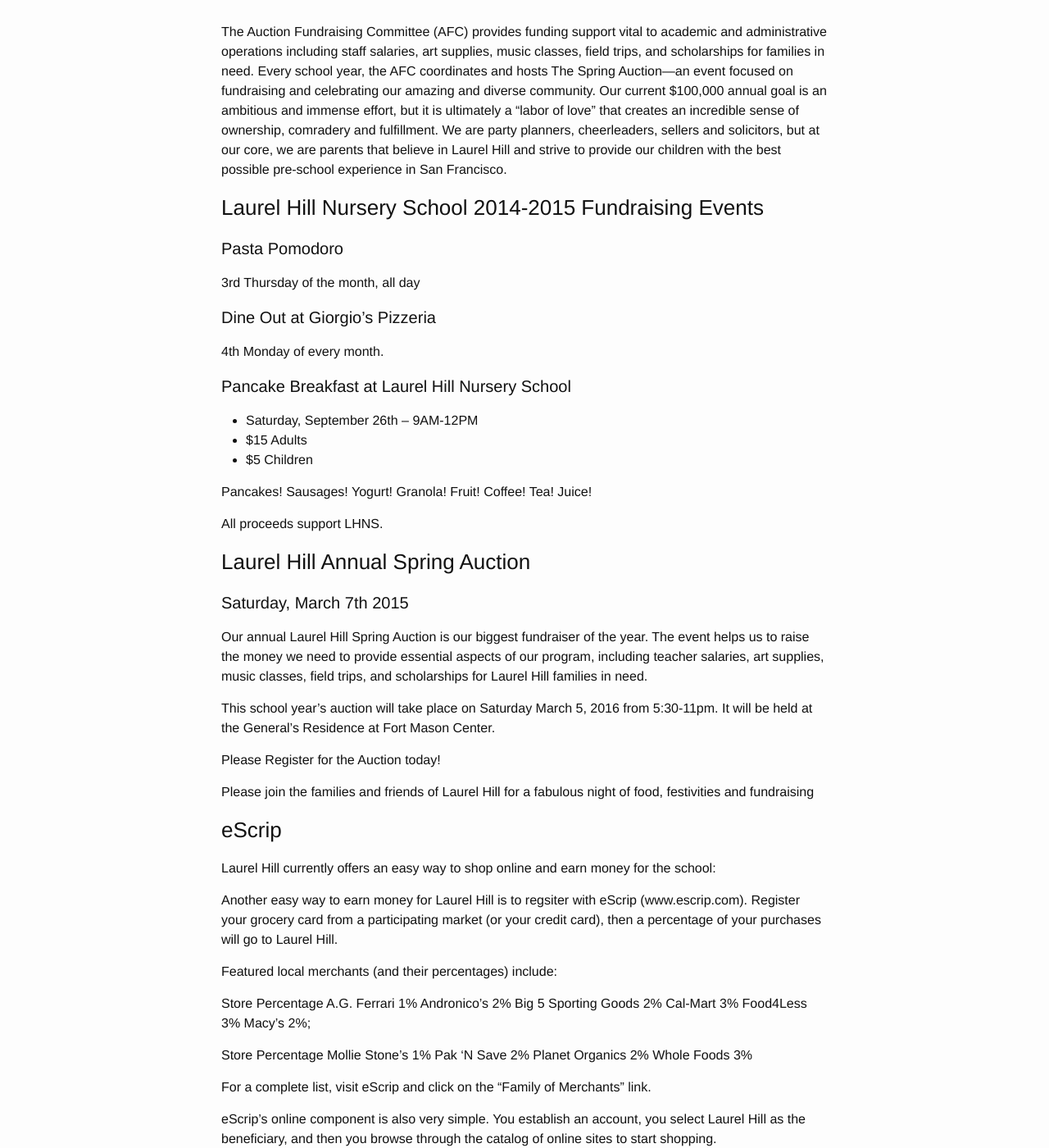
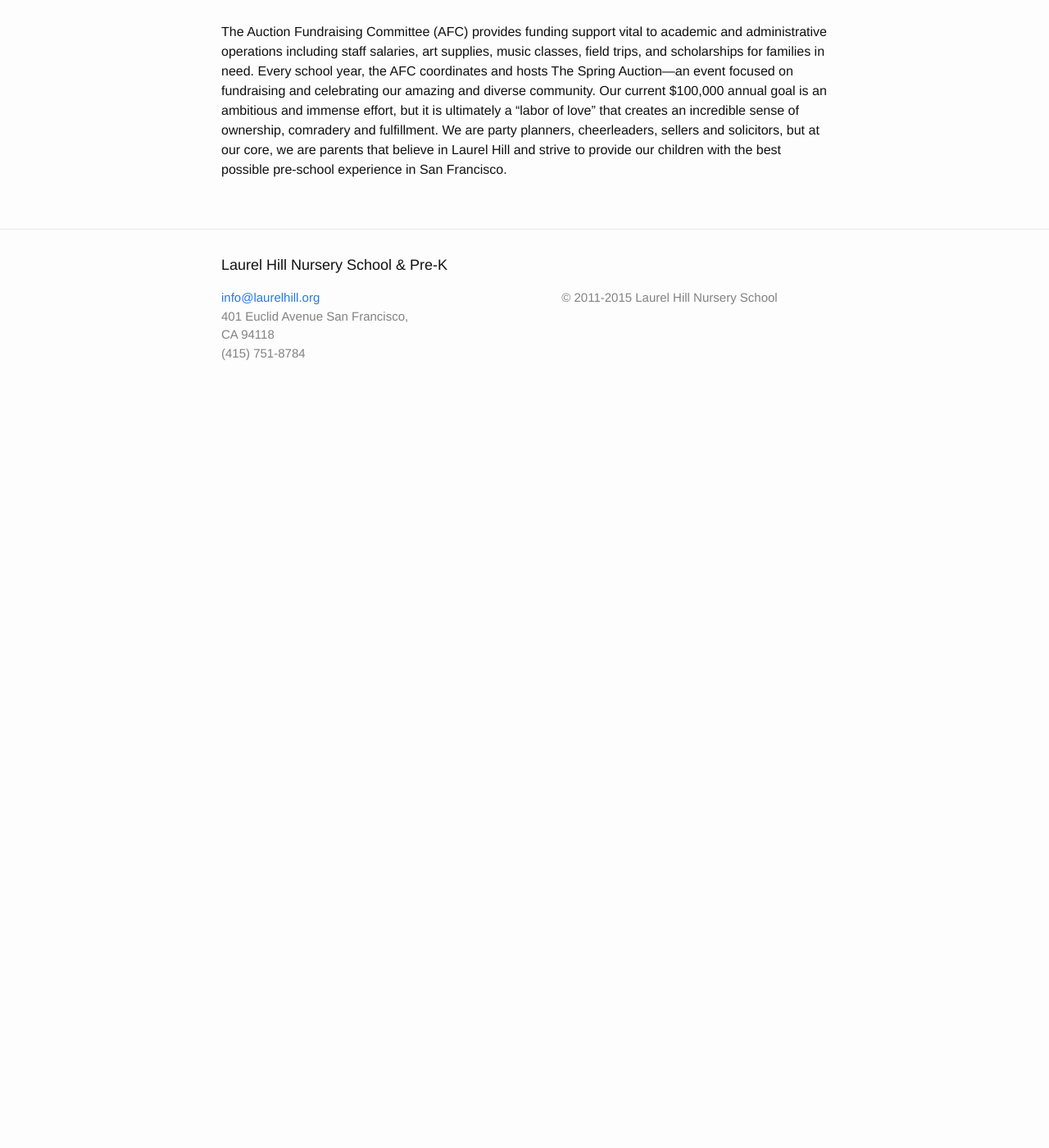
Before and after one commit to saliemchiu/lhns, a Jekyll site: the page built from _about_us/fundraising.md, in a window 1280 px wide and 1400 px high, scrolled down 446 px. Shown: the whole window at 82% size. Built offline with Jekyll 4.4.1, drawn with Linux system fonts in a browser that asks for light colours; after the commit the page ends 948 px from its top, so only the background shows below that; some of the changed text lies outside the part shown.

```diff
--- a/_about_us/fundraising.md
+++ b/_about_us/fundraising.md
@@ -11,117 +11,3 @@ Community Fundraising reinforces our bond as a community through collaborative s
 ## Auction
 
 The Auction Fundraising Committee (AFC) provides funding support vital to academic and administrative operations including staff salaries, art supplies, music classes, field trips, and scholarships for families in need.  Every school year, the AFC coordinates and hosts The Spring Auction—an event focused on fundraising and celebrating our amazing and diverse community. Our current $100,000 annual goal is an ambitious and immense effort, but it is ultimately a “labor of love” that creates an incredible sense of ownership, comradery and fulfillment. We are party planners, cheerleaders, sellers and solicitors, but at our core, we are parents that believe in Laurel Hill and strive to provide our children with the best possible pre-school experience in San Francisco.
-
-
-### Laurel Hill Nursery School 2014-2015 Fundraising Events
-
-#### Pasta Pomodoro
-3rd Thursday of the month, all day
-
-#### Dine Out at Giorgio’s Pizzeria
-4th Monday of every month.
-
-#### Pancake Breakfast at Laurel Hill Nursery School
-
-* Saturday, September 26th – 9AM-12PM
-* $15 Adults
-* $5 Children
-
-Pancakes! Sausages! Yogurt! Granola! Fruit! Coffee! Tea! Juice!
-
-All proceeds support LHNS.
-
-### Laurel Hill Annual Spring Auction
-
-#### Saturday, March 7th 2015
-
-Our annual Laurel Hill Spring Auction is our biggest fundraiser of the year.
-The event helps us to raise the money we need to provide essential aspects of our program, including teacher salaries, art supplies, music classes, field trips, and scholarships for Laurel Hill families in need.
-
-This school year’s auction will take place on Saturday March 5, 2016 from 5:30-11pm. It will be held at the General’s Residence at Fort Mason Center.
-
-Please Register for the Auction today!
-
-Please join the families and friends of Laurel Hill for a fabulous night of food, festivities and fundraising
-
-
-### eScrip
-
-Laurel Hill currently offers an easy way to shop online and earn money for the school:
-
-Another easy way to earn money for Laurel Hill is to regsiter with eScrip (www.escrip.com). Register your grocery card from a participating market (or your credit card), then a percentage of your purchases will go to Laurel Hill.
-
-Featured local merchants (and their percentages) include:
-
-Store 	Percentage
-A.G. Ferrari 	1%
-Andronico’s 	2%
-Big 5 Sporting Goods 	2%
-Cal-Mart 	3%
-Food4Less 	3%
-Macy’s 	2%;
-
-Store 	Percentage
-Mollie Stone’s 	1%
-Pak ‘N Save 	2%
-Planet Organics 	2%
-Whole Foods 	3%
-
-For a complete list, visit eScrip and click on the “Family of Merchants” link.
-
-eScrip’s online component is also very simple. You establish an account, you select Laurel Hill as the beneficiary, and then you browse through the catalog of online sites to start shopping.
-
-When registering for a new eScrip account, you can designate Laurel Hill as your desired beneficiary by using our ID: 139232063.
-
-IMPORTANT NOTE
-For eScrip to give credit to Laurel Hill, you must start your shopping experience by going through their website. For example: just because Target is associated with eScrip, you cannot just go directly to the Target website. You must go to the eScrip site first, click on the Online Mall, and click on a link to Target from the list of merchants.
-
-NEW: eScrip has software you can download called AutoTrack that will remind you when you visit a participating website. With this software installed, you would not need to visit eScrip first. It appears to be available on Windows only. Download AutoTrack now.
-
-
-### Community Support
-
-#### Honeymilk a family studio
-Please inquire about Laurel Hill discounts. 10% of session fee will be donated to the school when you mention Laurel Hill. http://honeymilkstudio.com
-
-#### Green Apple Books
-506 Clement Street
-San Francisco, CA 94118
-www.greenapplebooks.com
-
-10% of all online purchases will be donated to Laurel Hill. You can even order online and select “store pick-up” to save on shipping costs. Discount not available for in-store purchases.
-
-#### Giorgio’s Pizza
-151 Clement Street
-San Francisco, CA 94118
-www.giorgiospizza.com
-
-Dine out at Giorgio’s Pizza every 4th Monday and 10% of your bill goes to our school. Don’t forget to mention Laurel HIll!
-
-#### Beautifull
-3401 California St (between Laurel St & Locust St)
-San Francisco, CA 94110
-www.beautifull.com
-
-Eat-in or take out and 10% of all purchases will be donated to the school when you mention Laurel Hill.
-
-#### Cole Hardware
-www.colehardware.com
-Various locations in SF
-10% of all purchases will be donated to the school when you mention Laurel Hill.
-
-#### Oliver’s Labels
-
-20% of all purchases donated when using this link http://www.oliverslabels.com/laurelhill.
-
-#### Every Man Jack
-
-20% of all purchases donated when using code “LAUREL HILL” www.everymanjack.com
-
-
-### AmazonSmile
-
-When you shop AmazonSmile, Amazon will make a donation to Laurel Hill Nursery School. You can bookmark this URL: http://smile.amazon.com/ch/94-1201210
-What is AmazonSmile?
-
-AmazonSmile is a website operated by Amazon that lets customers enjoy the same wide selection of products, low prices, and convenient shopping features as on Amazon.com. The difference is that when customers shop on AmazonSmile (smile.amazon.com), the AmazonSmile Foundation will donate 0.5% of the price of eligible purchases to the charitable organizations selected by customers.
```
Also changed, not shown: _about_us/community.md (+7 -7 lines), _admissions/tuition.md (+3 -1 lines), _programs/extended-care.md (+1 -1 lines), _programs/pre-k.md (+1 -1 lines), _programs/summer-school.md (+4 -7 lines).
